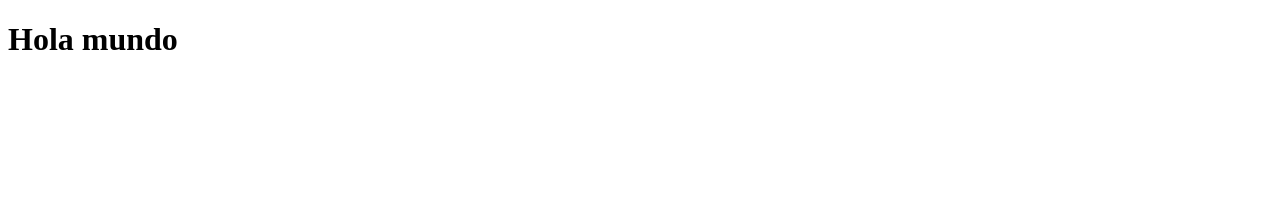
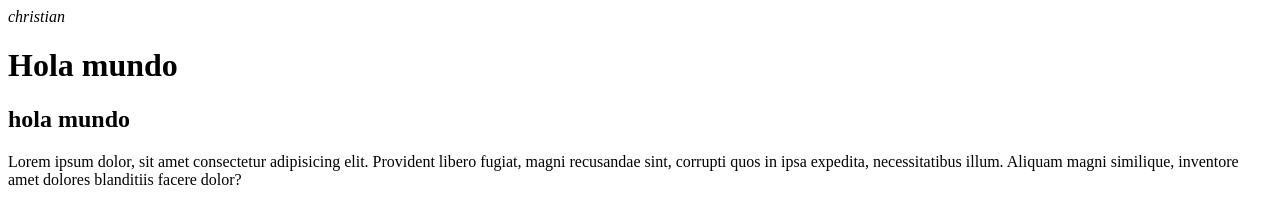
Before and after one commit to cristiaam/repositorio-1, a plain HTML site: page index.html in a window 1280 px wide. Drawn offline with Linux system fonts and the light colour scheme.

Commit message:
[add] loren content

```diff
--- a/index.html
+++ b/index.html
@@ -7,6 +7,11 @@
     <title>Proyecto</title>
 </head>
 <body>
+    <cite>christian
+
+    </cite>
     <h1>Hola mundo</h1>
+    <h2>hola mundo</h2>
+    <p>Lorem ipsum dolor, sit amet consectetur adipisicing elit. Provident libero fugiat, magni recusandae sint, corrupti quos in ipsa expedita, necessitatibus illum. Aliquam magni similique, inventore amet dolores blanditiis facere dolor?</p>
 </body>
 </html>
```
